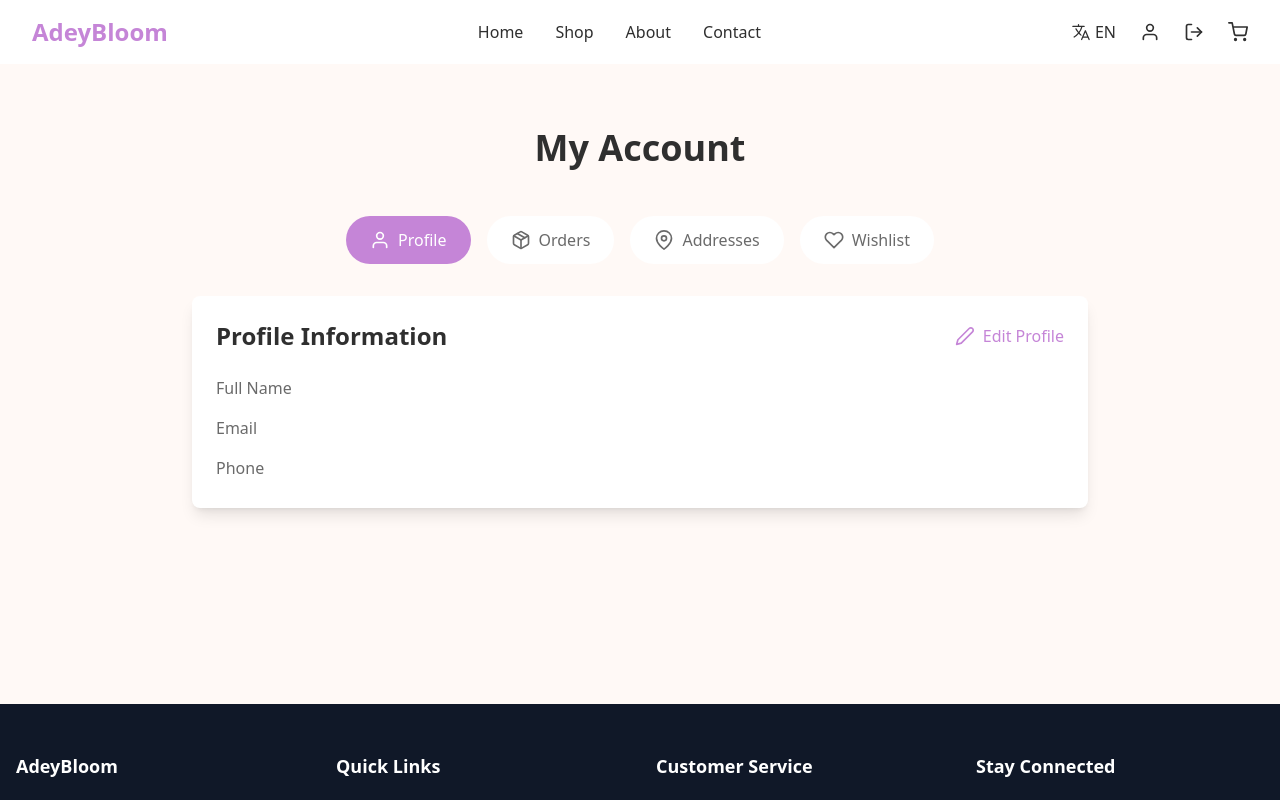
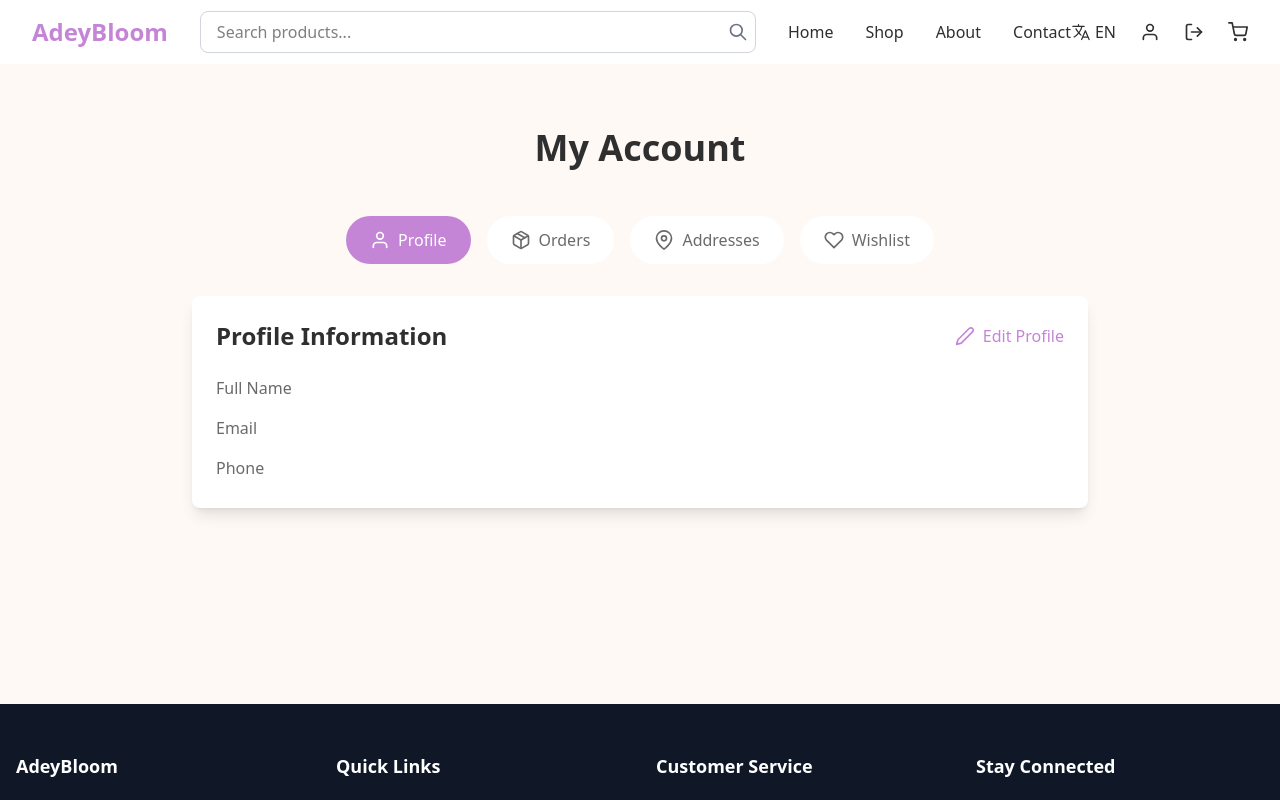
Before and after one commit to samuelAemro12/AdeyBloom-ecommerce-clientSide, a React (Vite) app in the folder Client-side/: page /profile in a window 1280 px wide. Shown: the top 800 px of the page. Built offline with nearby package versions, Linux system fonts and the light colour scheme.

Commit message:
search bar implemented

```diff
--- a/Client-side/src/App.jsx
+++ b/Client-side/src/App.jsx
@@ -1,5 +1,6 @@
 import React from 'react';
 import { Routes, Route } from 'react-router-dom';
+import { ToastProvider } from './context/ToastContext';
 import HomePage from './pages/HomePage';
 import SignIn from './pages/SignIn';
 import SignUp from './pages/SignUp';
@@ -10,9 +11,15 @@ import UserProfile from './pages/UserProfile';
 import OrderHistory from './pages/OrderHistory';
 import Wishlist from './pages/Wishlist';
 import NotFound from './pages/NotFound';
+import Navbar from './components/Navbar';
+import Footer from './components/Footer';
 
 const App = () => {
   return (
+    <ToastProvider>
+      <div className="min-h-screen flex flex-col">
+        <Navbar />
+        <main className="flex-grow">
           <Routes>
             <Route path="/" element={<HomePage />} />
             <Route path="/signin" element={<SignIn />} />
@@ -26,6 +33,10 @@ const App = () => {
             {/* 404 route - must be last */}
             <Route path="*" element={<NotFound />} />
           </Routes>
+        </main>
+        <Footer />
+      </div>
+    </ToastProvider>
   );
 };
 
--- a/Client-side/src/components/AddressManagement.jsx
+++ b/Client-side/src/components/AddressManagement.jsx
@@ -2,6 +2,8 @@ import React, { useState } from 'react';
 import { useUser } from '../context/UserContext';
 import { motion } from 'framer-motion';
 import { FiPlus, FiEdit2, FiTrash2, FiMapPin } from 'react-icons/fi';
+import LoadingSpinner from '../components/LoadingSpinner';
+import { useToast } from '../context/ToastContext';
 
 const AddressManagement = () => {
   const { addresses, addAddress, updateAddress, removeAddress } = useUser();
@@ -16,6 +18,8 @@ const AddressManagement = () => {
     country: '',
     isDefault: false
   });
+  const [isLoading, setIsLoading] = useState(false);
+  const { showSuccess, showError } = useToast();
 
   const handleInputChange = (e) => {
     const { name, value, type, checked } = e.target;
@@ -43,6 +47,7 @@ const AddressManagement = () => {
       country: '',
       isDefault: false
     });
+    showSuccess('Address updated successfully!');
   };
 
   const handleEdit = (address) => {
@@ -54,6 +59,7 @@ const AddressManagement = () => {
   const handleDelete = (addressId) => {
     if (window.confirm('Are you sure you want to delete this address?')) {
       removeAddress(addressId);
+      showSuccess('Address deleted successfully!');
     }
   };
 
@@ -179,6 +185,8 @@ const AddressManagement = () => {
         </motion.div>
       )}
 
+      {isLoading && <LoadingSpinner />}
+
       <div className="grid grid-cols-1 md:grid-cols-2 gap-6">
         {addresses.map((address) => (
           <motion.div
--- a/Client-side/src/components/Navbar.jsx
+++ b/Client-side/src/components/Navbar.jsx
@@ -4,6 +4,7 @@ import { FiShoppingCart, FiUser, FiMenu, FiX, FiLogOut } from 'react-icons/fi';
 import { IoLanguageOutline } from 'react-icons/io5';
 import { useCart } from '../context/CartContext';
 import { useAuth } from '../context/AuthContext';
+import SearchBar from './SearchBar';
 
 const Navbar = () => {
   const [isMenuOpen, setIsMenuOpen] = useState(false);
@@ -33,6 +34,11 @@ const Navbar = () => {
               AdeyBloom
             </span>
           </Link>
+
+          {/* Search Bar - Desktop */}
+          <div className="hidden md:block flex-1 max-w-xl mx-8">
+            <SearchBar />
+          </div>
 
           {/* Desktop Menu */}
           <div className="hidden md:flex items-center space-x-8">
@@ -117,6 +123,10 @@ const Navbar = () => {
         {/* Mobile Menu */}
         {isMenuOpen && (
           <div className="md:hidden">
+            {/* Search Bar - Mobile */}
+            <div className="px-4 py-2">
+              <SearchBar />
+            </div>
             <div className="px-2 pt-2 pb-3 space-y-1 sm:px-3">
               {menuItems.map((item) => (
                 <Link
--- /dev/null
+++ b/Client-side/src/components/ProductSkeleton.jsx
@@ -0,0 +1,32 @@
+import React from 'react';
+
+const ProductSkeleton = () => {
+  return (
+    <div className="animate-pulse">
+      <div className="bg-gray-200 rounded-lg h-48 mb-4"></div>
+      <div className="space-y-3">
+        <div className="h-4 bg-gray-200 rounded w-3/4"></div>
+        <div className="h-4 bg-gray-200 rounded w-1/2"></div>
+        <div className="h-4 bg-gray-200 rounded w-1/4"></div>
+        <div className="flex space-x-2">
+          <div className="h-8 bg-gray-200 rounded w-1/3"></div>
+          <div className="h-8 bg-gray-200 rounded w-1/3"></div>
+        </div>
+      </div>
+    </div>
+  );
+};
+
+export const ProductGridSkeleton = ({ count = 4 }) => {
+  return (
+    <div className="grid grid-cols-1 sm:grid-cols-2 md:grid-cols-3 lg:grid-cols-4 gap-6">
+      {Array(count)
+        .fill(0)
+        .map((_, index) => (
+          <ProductSkeleton key={index} />
+        ))}
+    </div>
+  );
+};
+
+export default ProductSkeleton;
--- /dev/null
+++ b/Client-side/src/components/SearchBar.jsx
@@ -0,0 +1,135 @@
+import React, { useState, useEffect, useRef } from 'react';
+import { useNavigate } from 'react-router-dom';
+
+const SearchBar = () => {
+  const [query, setQuery] = useState('');
+  const [suggestions, setSuggestions] = useState([]);
+  const [isLoading, setIsLoading] = useState(false);
+  const [showSuggestions, setShowSuggestions] = useState(false);
+  const searchRef = useRef(null);
+  const navigate = useNavigate();
+
+  useEffect(() => {
+    const handleClickOutside = (event) => {
+      if (searchRef.current && !searchRef.current.contains(event.target)) {
+        setShowSuggestions(false);
+      }
+    };
+
+    document.addEventListener('mousedown', handleClickOutside);
+    return () => document.removeEventListener('mousedown', handleClickOutside);
+  }, []);
+
+  const handleSearch = async (searchQuery) => {
+    if (!searchQuery.trim()) {
+      setSuggestions([]);
+      return;
+    }
+
+    setIsLoading(true);
+    try {
+      // Replace with your actual API endpoint
+      const response = await fetch(`/api/products/search?q=${searchQuery}`);
+      const data = await response.json();
+      setSuggestions(data);
+    } catch (error) {
+      console.error('Search error:', error);
+      setSuggestions([]);
+    } finally {
+      setIsLoading(false);
+    }
+  };
+
+  const handleInputChange = (e) => {
+    const value = e.target.value;
+    setQuery(value);
+    handleSearch(value);
+    setShowSuggestions(true);
+  };
+
+  const handleSuggestionClick = (product) => {
+    setQuery(product.name);
+    setShowSuggestions(false);
+    navigate(`/product/${product._id}`);
+  };
+
+  const handleSubmit = (e) => {
+    e.preventDefault();
+    if (query.trim()) {
+      navigate(`/search?q=${encodeURIComponent(query)}`);
+      setShowSuggestions(false);
+    }
+  };
+
+  return (
+    <div className="relative" ref={searchRef}>
+      <form onSubmit={handleSubmit} className="relative">
+        <input
+          type="text"
+          value={query}
+          onChange={handleInputChange}
+          placeholder="Search products..."
+          className="w-full px-4 py-2 border border-gray-300 rounded-lg focus:outline-none focus:ring-2 focus:ring-blue-500 focus:border-transparent"
+        />
+        <button
+          type="submit"
+          className="absolute right-2 top-1/2 transform -translate-y-1/2 text-gray-500 hover:text-gray-700"
+        >
+          <svg
+            className="w-5 h-5"
+            fill="none"
+            stroke="currentColor"
+            viewBox="0 0 24 24"
+          >
+            <path
+              strokeLinecap="round"
+              strokeLinejoin="round"
+              strokeWidth={2}
+              d="M21 21l-6-6m2-5a7 7 0 11-14 0 7 7 0 0114 0z"
+            />
+          </svg>
+        </button>
+      </form>
+
+      {showSuggestions && (query.trim() || isLoading) && (
+        <div className="absolute z-10 w-full mt-1 bg-white border border-gray-300 rounded-lg shadow-lg">
+          {isLoading ? (
+            <div className="p-4 text-center text-gray-500">Loading...</div>
+          ) : suggestions.length > 0 ? (
+            <ul className="py-2">
+              {suggestions.map((product) => (
+                <li
+                  key={product._id}
+                  onClick={() => handleSuggestionClick(product)}
+                  className="px-4 py-2 hover:bg-gray-100 cursor-pointer"
+                >
+                  <div className="flex items-center space-x-3">
+                    {product.images[0] && (
+                      <img
+                        src={product.images[0]}
+                        alt={product.name}
+                        className="w-10 h-10 object-cover rounded"
+                      />
+                    )}
+                    <div>
+                      <p className="font-medium">{product.name}</p>
+                      <p className="text-sm text-gray-500">
+                        {product.price} {product.currency}
+                      </p>
+                    </div>
+                  </div>
+                </li>
+              ))}
+            </ul>
+          ) : (
+            <div className="p-4 text-center text-gray-500">
+              No products found
+            </div>
+          )}
+        </div>
+      )}
+    </div>
+  );
+};
+
+export default SearchBar;
```
Lines whose indentation alone changed are shown as unchanged.
